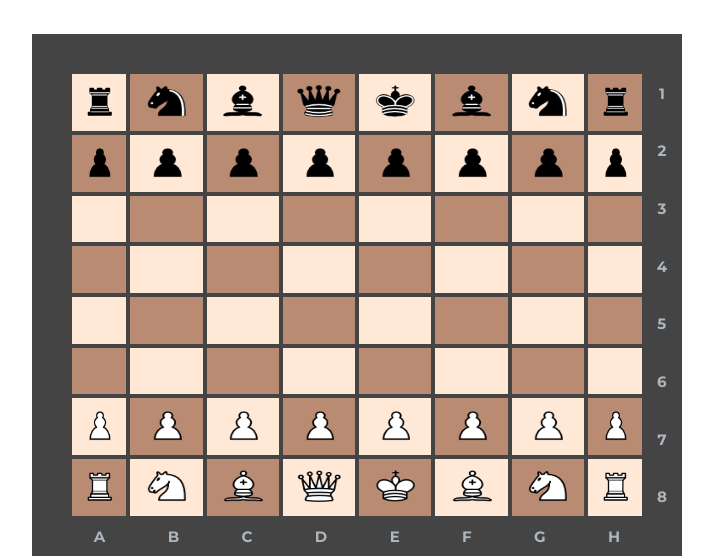
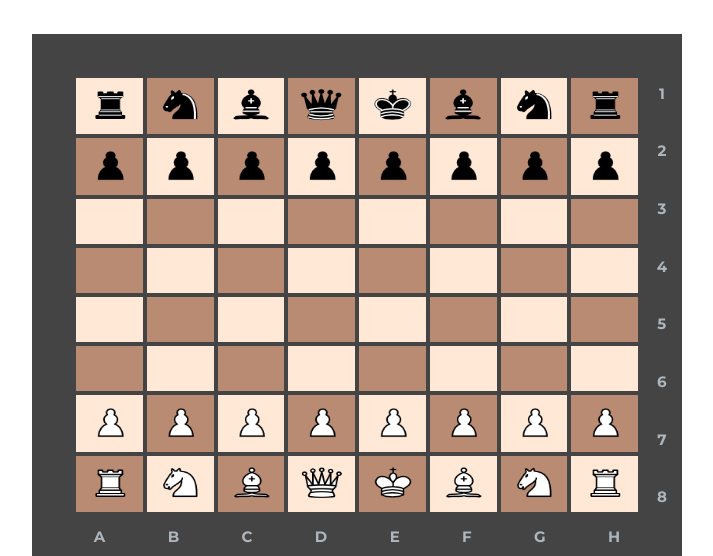
Before and after one commit to sp863/VanillaCodingPrep_chess, a plain HTML site: page index.html in a window 1280 px wide. Shown: the part 244-800 px from the top of the page, without its empty margins (283-996 px from the left). Drawn offline with Linux system fonts and the light colour scheme; a web font is replaced by a local one.

Commit message:
chess: board fix

```diff
--- a/index.html
+++ b/index.html
@@ -52,6 +52,7 @@
         <p>7</p>
         <p>8</p>
       </div>
+      <div class="table-container">
         <table>
           <tbody id="chessboard">
             <!-- <tr>
@@ -68,5 +69,6 @@
           </tbody>
         </table>
       </div>
+    </div>
   </body>
 </html>
--- a/style.css
+++ b/style.css
@@ -28,8 +28,12 @@ table {
   width: 100%;
   height: 100%;
   border-collapse: collapse;
+}
+
+.table-container {
+  width: 100%;
+  height: 100%;
   border: 4rem solid #444;
-  /* transform: rotate(180deg); */
 }
 
 .closed#chessboard {
```
Lines whose indentation alone changed are shown as unchanged.
